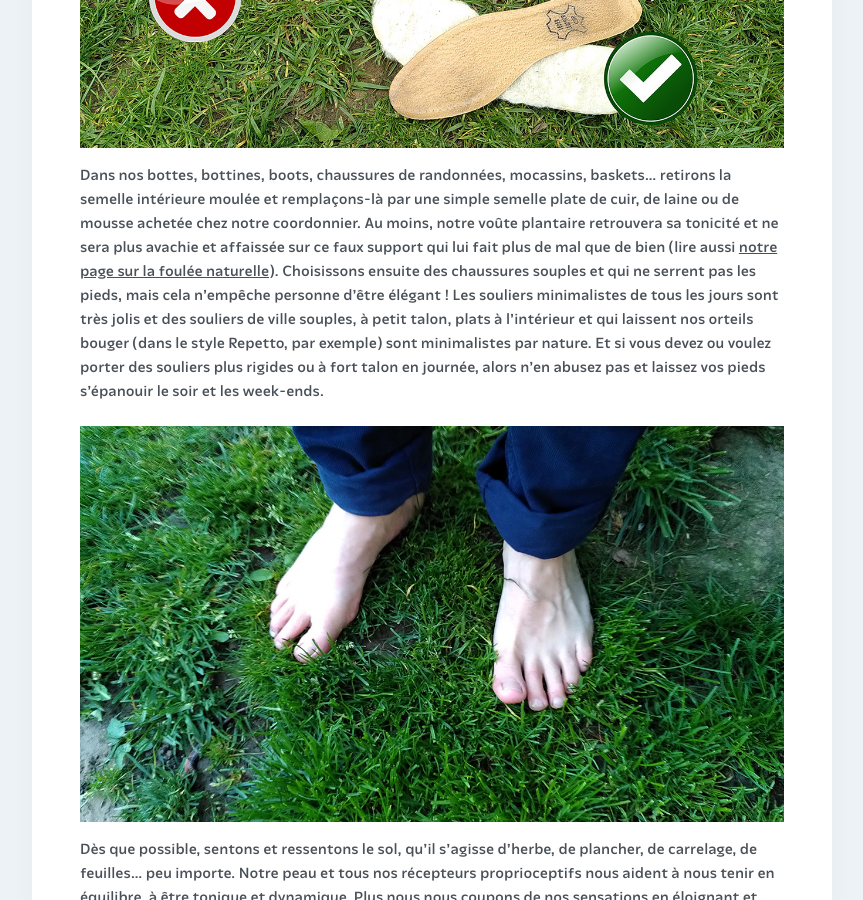
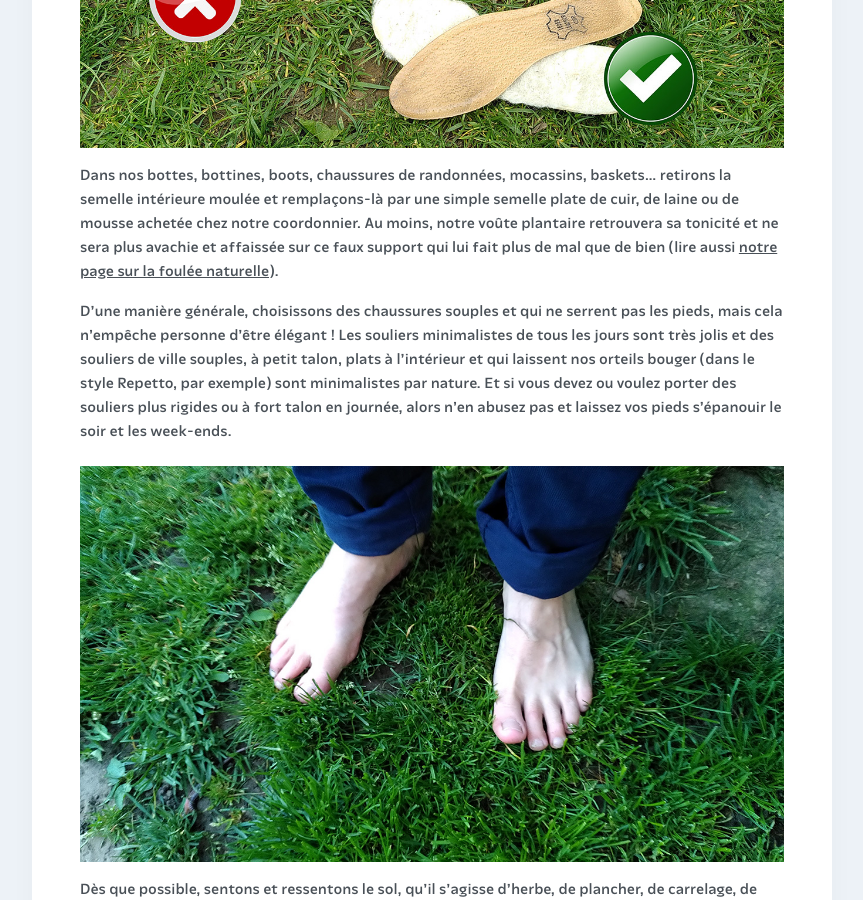
Before and after one commit to courirpaleo/courirpaleo.github.io, a Jekyll site: the page built from _pages/ressources.md, in a window 1280 px wide and 900 px high, scrolled down 1279 px. Shown: the whole window, without its empty margins (208-1071 px from the left). Built offline with Jekyll 4.4.1, drawn with Linux system fonts in a browser that asks for light colours; some web fonts are replaced.

Commit message:
Update ressources.md

```diff
--- a/_pages/ressources.md
+++ b/_pages/ressources.md
@@ -11,7 +11,9 @@ Nous ne savons pas tout mais, dans la vie, le plus important c'est de se poser d
 ### Libérons nos pieds&nbsp;!
 Chez nous, soyons pieds nus le plus souvent possibles, en chaussons, en babouches, en mules, en claquettes, en espadrilles, en ballerines ou en chaussettes (attention de ne pas glisser), mais le plus près possible du sol et sans aucune semelle moulée. Notre pied est fait pour être naturellement arqué et pour être en tension. Sa voûte plantaire ne doit pas être «&nbsp;soutenue&nbsp;» (poussez une voûte d'immeuble par en dessous et vous la cassez&nbsp;&mdash;&nbsp;appuyez dessus et vous la renforcez...).
 ![Courir Paleo](/assets/images/CourirPaleo_semelles_bottines_1200px.jpg)
-Dans nos bottes, bottines, boots, chaussures de randonnées, mocassins, baskets... retirons la semelle intérieure moulée et remplaçons-là par une simple semelle plate de cuir, de laine ou de mousse achetée chez notre coordonnier. Au moins, notre voûte plantaire retrouvera sa tonicité et ne sera plus avachie et affaissée sur ce faux support qui lui fait plus de mal que de bien (lire aussi [notre page sur la foulée naturelle](/foulee-naturelle)). Choisissons ensuite des chaussures souples et qui ne serrent pas les pieds, mais cela n'empêche personne d'être élégant&nbsp;! Les souliers minimalistes de tous les jours sont très jolis et des souliers de ville souples, à petit talon, plats à l'intérieur et qui laissent nos orteils bouger (dans le style Repetto, par exemple) sont minimalistes par nature. Et si vous devez ou voulez porter des souliers plus rigides ou à fort talon en journée, alors n'en abusez pas et laissez vos pieds s'épanouir le soir et les week-ends.
+Dans nos bottes, bottines, boots, chaussures de randonnées, mocassins, baskets... retirons la semelle intérieure moulée et remplaçons-là par une simple semelle plate de cuir, de laine ou de mousse achetée chez notre coordonnier. Au moins, notre voûte plantaire retrouvera sa tonicité et ne sera plus avachie et affaissée sur ce faux support qui lui fait plus de mal que de bien (lire aussi [notre page sur la foulée naturelle](/foulee-naturelle)).
+
+D'une manière générale, choisissons des chaussures souples et qui ne serrent pas les pieds, mais cela n'empêche personne d'être élégant&nbsp;! Les souliers minimalistes de tous les jours sont très jolis et des souliers de ville souples, à petit talon, plats à l'intérieur et qui laissent nos orteils bouger (dans le style Repetto, par exemple) sont minimalistes par nature. Et si vous devez ou voulez porter des souliers plus rigides ou à fort talon en journée, alors n'en abusez pas et laissez vos pieds s'épanouir le soir et les week-ends.
 
 ![Courir Paleo](/assets/images/Courir-Paleo-pieds-nus-pelouse-1200px.jpg)
 Dès que possible, sentons et ressentons le sol, qu'il s'agisse d'herbe, de plancher, de carrelage, de feuilles... peu importe. Notre peau et tous nos récepteurs proprioceptifs nous aident à nous tenir en équilibre, à être tonique et dynamique. Plus nous nous coupons de nos sensations en éloignant et isolant nos pieds du sol par une grosse semelle, et plus nous le fragilisons, perdons en équilibre et en résistance. Pour se renforcer les ligaments, les muscles, les tendons et prévenir les entorses à la cheville, il faut justement courir avec des chaussures basses et plates et surtout pas montantes ou serrées, qui bloquent le fonctionnement naturel de la cheville et du pied&nbsp;!
```
